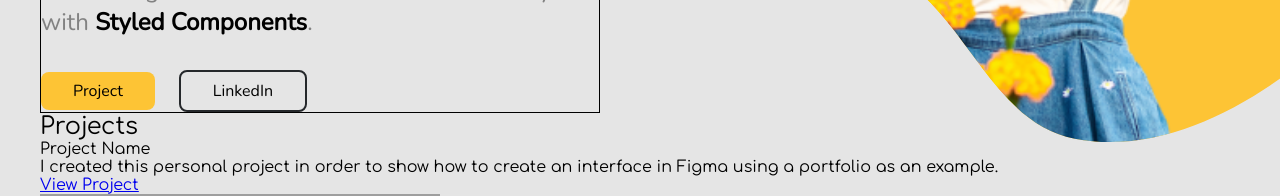
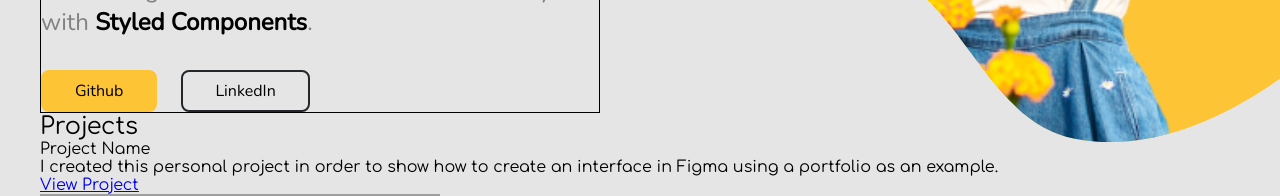
Before and after one commit to henriquejensen/henriquejensen.github.io, a React (Create React App) app: page / in a window 1280 px wide. Shown: the part 487-683 px from the top of the page. Built offline with nearby package versions, Linux system fonts and the light colour scheme; grey boxes are pictures that could not be loaded.

Commit message:
adds button links

```diff
--- a/src/components/Intro.module.css
+++ b/src/components/Intro.module.css
@@ -42,6 +42,7 @@
   text-decoration: none;
   display: inline-block;
   font-family: 'Nunito', sans-serif;
+  border: 2px solid var(--accent);
 }
 
 .card a:first-child {
@@ -50,5 +51,5 @@
 
 .card a:last-child {
   background: transparent;
-  border: 2px solid var(--light-black);
+  border-color: var(--light-black);
 }
--- a/src/components/Intro.tsx
+++ b/src/components/Intro.tsx
@@ -1,6 +1,12 @@
 import styles from './Intro.module.css';
 
+const LINKEDIN = 'https://br.linkedin.com/in/henriquejensen';
+const GITHUB = 'https://github.com/henriquejensen'
+
 export default function Intro() {
+
+
+
   return (
     <section className={styles.container}>
       <h2>Front end Engineer</h2>
@@ -12,10 +18,10 @@ export default function Intro() {
           managing the state using <span>Redux</span> or <span>React Context</span> and add styles with <span>Styled Components</span>.
         </p>
         <div>
-          <a type="button" href="google.com">
-            Project
+          <a type="button" href={GITHUB} target="_blank" rel="noreferrer" >
+            Github
           </a>
-          <a type="button" href="google.com">
+          <a type="button" href={LINKEDIN} target="_blank" rel="noreferrer">
             LinkedIn
           </a>
         </div>
```
